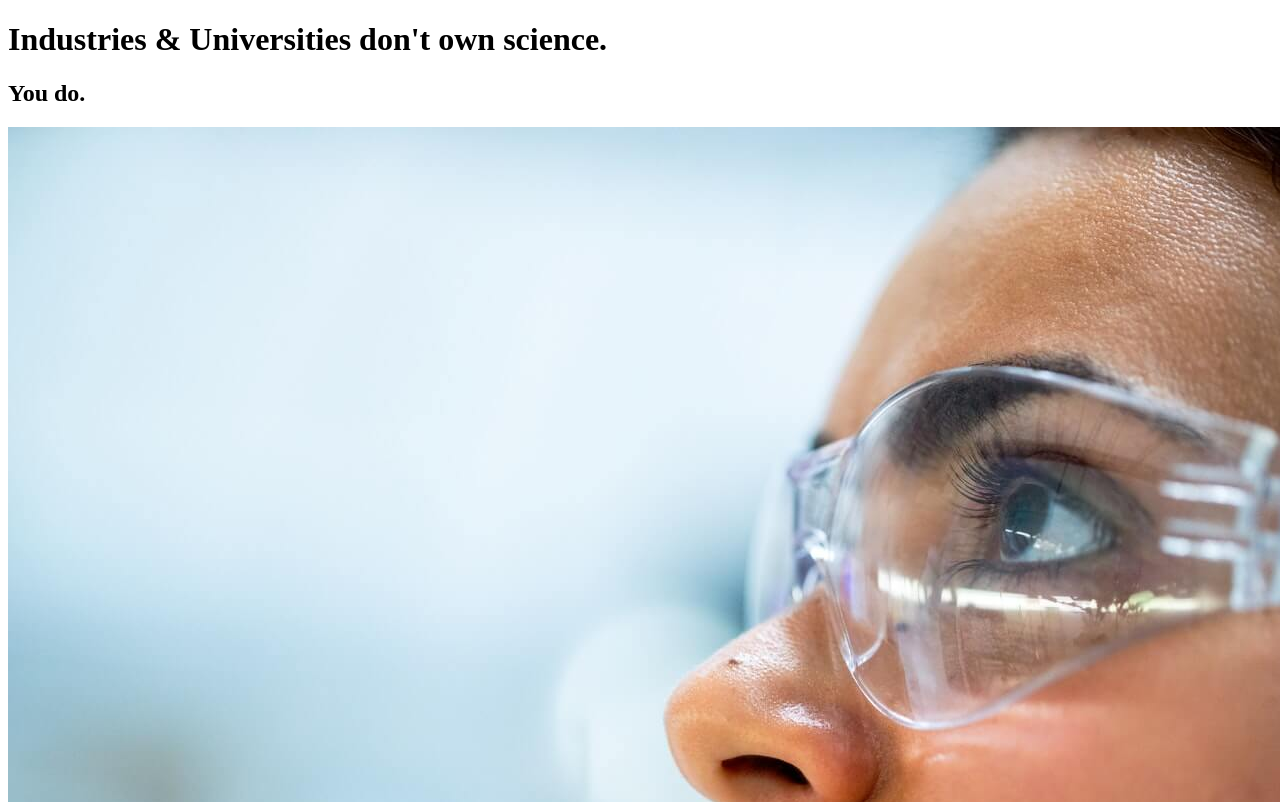
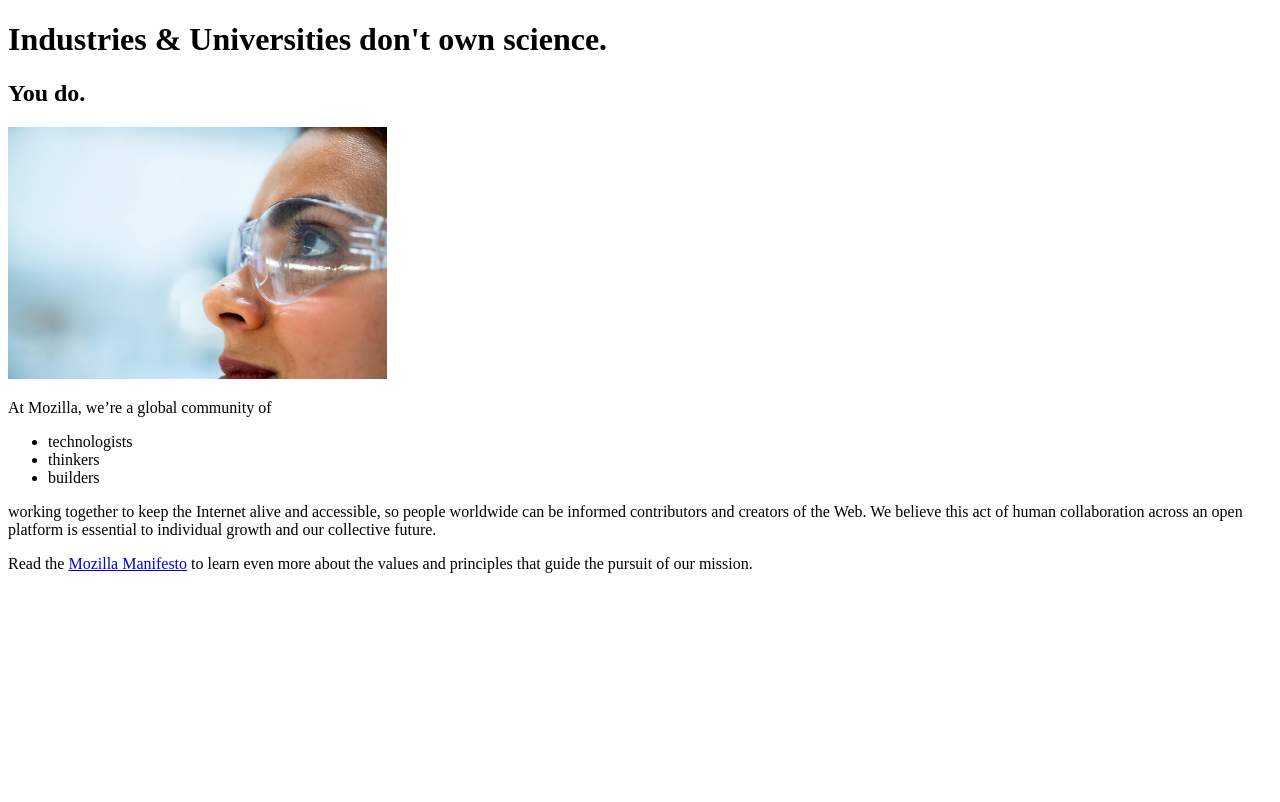
Before and after one commit to flsci/budg-smug, a plain HTML site: page webtest/index.html in a window 1280 px wide. Shown: the top 802 px of the page. Drawn offline with Linux system fonts and the light colour scheme.

Commit message:
fix: broken image links

```diff
--- a/webtest/index.html
+++ b/webtest/index.html
@@ -7,7 +7,13 @@
 <body>
   <h1>Industries & Universities don't own science.</h1>
   <h2>You do.</h2>
-  <img src="img/this-is-engineering-med.jpg" alt="Who Owns Science?">
+
+  <!--
+  NOTE: to use images hosted in a GitHub repo, [1] Make repo public -&- [2] Prepend links with 'https://raw.githubusercontent.com/'.
+  ** Like This ->> "https://raw.githubusercontent.com/username/repo/master/img/photo-1.jpg"
+  **  Not This ->> "https://github.com/username/repo/blob/master/img/photo-1.jpg"
+  -->
+  <img src="https://raw.githubusercontent.com/flsci/budg-smug/master/webtest/img/this-is-engineering-med.jpg" width="30%"/>
 
   <p>At Mozilla, we’re a global community of</p>
 
```
